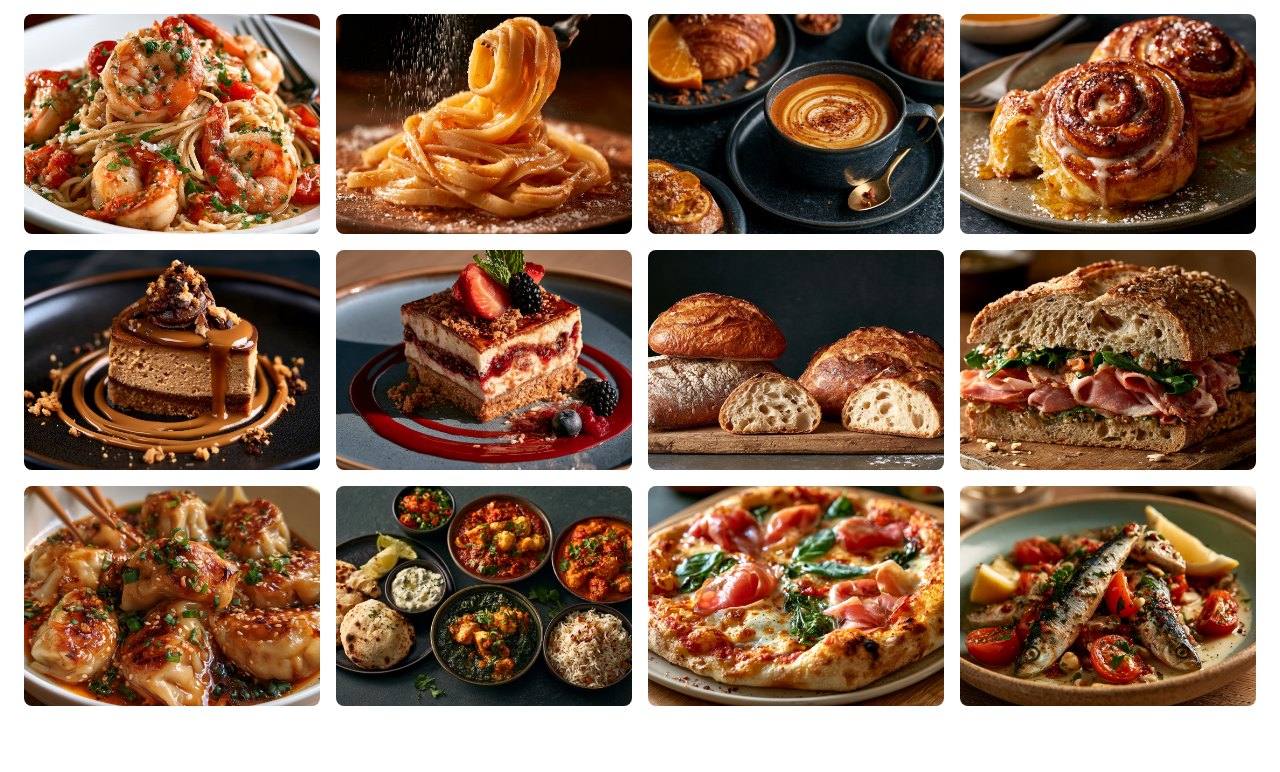
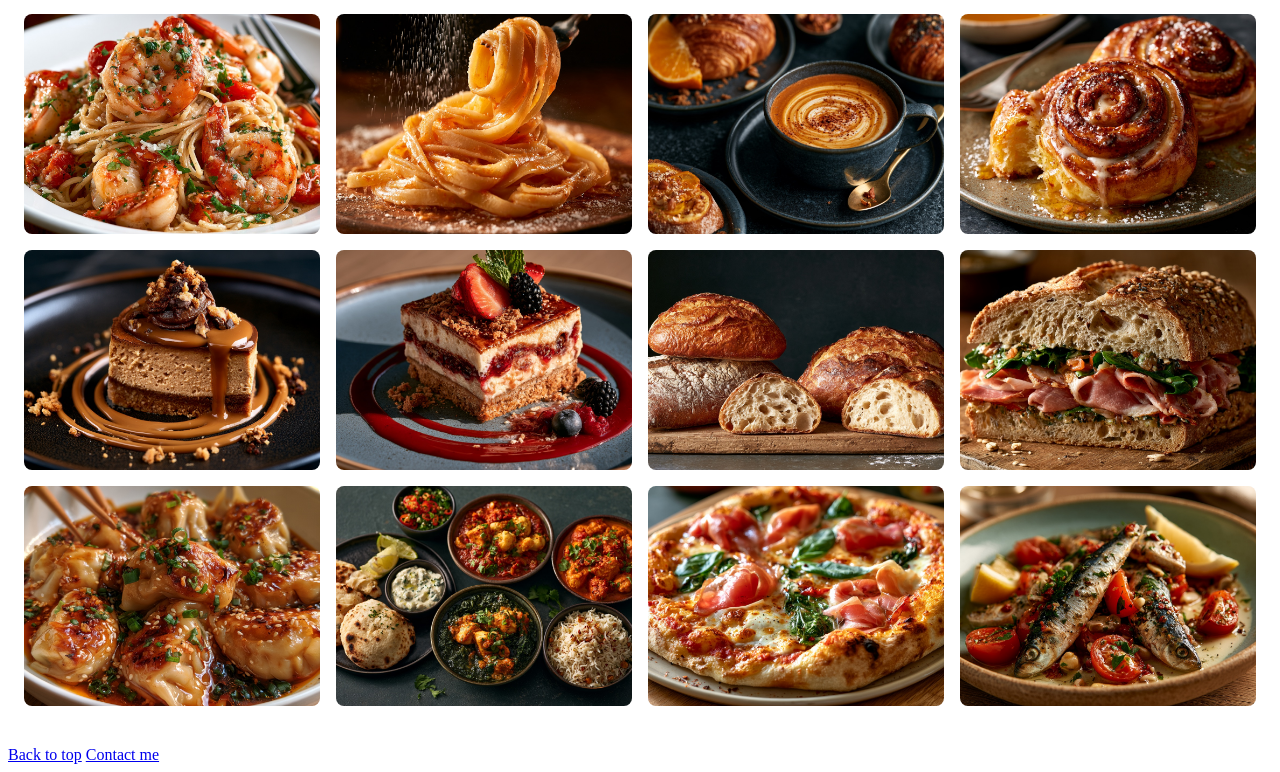
Before and after one commit to issa433/group-project-portfolio, a SvelteKit app: page /about in a window 1280 px wide. Shown: the part 1070-1842 px from the top of the page. Before the commit the page ends 1816 px from the top, so only its background shows below. Built offline with nearby package versions, Linux system fonts and the light colour scheme.

Commit message:
added footer

```diff
--- a/src/routes/+page.svelte
+++ b/src/routes/+page.svelte
@@ -25,6 +25,7 @@
 
 <footer>
     <a href="#top">Back to top</a>
+    <a href="/about">About me</a>
     <a href="/contact">Contact me</a>
 </footer>
 
--- a/src/routes/about/+page.svelte
+++ b/src/routes/about/+page.svelte
@@ -27,6 +27,11 @@
         <img src="/galleri16.jpeg" alt="Fisk" />
     </div>
 </main>
+
+<footer>
+    <a href="#top">Back to top</a>
+    <a href="/contact">Contact me</a>
+</footer>
 
 <style>
 
```
